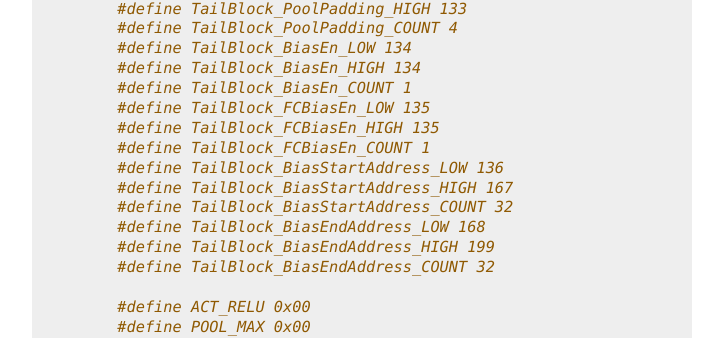
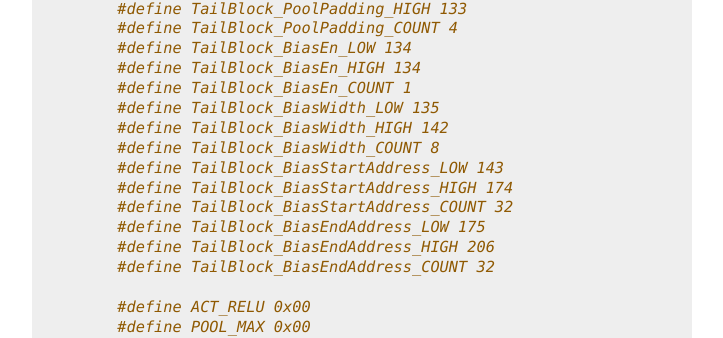
Before and after one commit to Dev-X25874/Gati, a Sphinx documentation site: the page built from docs/source/instructions/inst.rst, in a window 1280 px wide and 900 px high, scrolled down 6548 px. Shown: the part 161-499 px from the top of the window, without its empty margins (388-1111 px from the left). Built offline with Sphinx 7.4.7, drawn with Linux system fonts in a browser that asks for light colours; some of the changed text lies outside the part shown.

Commit message:
docs/instructions: add BiasWidth
Signed-off-by: Shreeyash Pandey <shreeyash335@gmail.com>

```diff
--- a/docs/source/instructions/inst.rst
+++ b/docs/source/instructions/inst.rst
@@ -127,11 +127,11 @@
 	`define TailBlock_PoolPadding_WIDTH 4
 	`define TailBlock_BiasEn 134:134
 	`define TailBlock_BiasEn_WIDTH 1
-	`define TailBlock_FCBiasEn 135:135
-	`define TailBlock_FCBiasEn_WIDTH 1
-	`define TailBlock_BiasStartAddress 167:136
+	`define TailBlock_BiasWidth 142:135
+	`define TailBlock_BiasWidth_WIDTH 8
+	`define TailBlock_BiasStartAddress 174:143
 	`define TailBlock_BiasStartAddress_WIDTH 32
-	`define TailBlock_BiasEndAddress 199:168
+	`define TailBlock_BiasEndAddress 206:175
 	`define TailBlock_BiasEndAddress_WIDTH 32
 
 	`define ACT_RELU 'h00
@@ -341,14 +341,14 @@
 	#define TailBlock_BiasEn_LOW 134
 	#define TailBlock_BiasEn_HIGH 134
 	#define TailBlock_BiasEn_COUNT 1
-	#define TailBlock_FCBiasEn_LOW 135
-	#define TailBlock_FCBiasEn_HIGH 135
-	#define TailBlock_FCBiasEn_COUNT 1
-	#define TailBlock_BiasStartAddress_LOW 136
-	#define TailBlock_BiasStartAddress_HIGH 167
+	#define TailBlock_BiasWidth_LOW 135
+	#define TailBlock_BiasWidth_HIGH 142
+	#define TailBlock_BiasWidth_COUNT 8
+	#define TailBlock_BiasStartAddress_LOW 143
+	#define TailBlock_BiasStartAddress_HIGH 174
 	#define TailBlock_BiasStartAddress_COUNT 32
-	#define TailBlock_BiasEndAddress_LOW 168
-	#define TailBlock_BiasEndAddress_HIGH 199
+	#define TailBlock_BiasEndAddress_LOW 175
+	#define TailBlock_BiasEndAddress_HIGH 206
 	#define TailBlock_BiasEndAddress_COUNT 32
 
 	#define ACT_RELU 0x00
@@ -529,8 +529,8 @@
 		tbl.order.push_back("PoolPadding");
 		tbl.tbl.insert({"BiasEn", bitset_range_get<TailBlock_BiasEn_COUNT, INST_SIZE_BITS>(inst, TailBlock_BiasEn_LOW, TailBlock_BiasEn_HIGH)});
 		tbl.order.push_back("BiasEn");
-		tbl.tbl.insert({"FCBiasEn", bitset_range_get<TailBlock_FCBiasEn_COUNT, INST_SIZE_BITS>(inst, TailBlock_FCBiasEn_LOW, TailBlock_FCBiasEn_HIGH)});
-		tbl.order.push_back("FCBiasEn");
+		tbl.tbl.insert({"BiasWidth", bitset_range_get<TailBlock_BiasWidth_COUNT, INST_SIZE_BITS>(inst, TailBlock_BiasWidth_LOW, TailBlock_BiasWidth_HIGH)});
+		tbl.order.push_back("BiasWidth");
 		tbl.tbl.insert({"BiasStartAddress", bitset_range_get<TailBlock_BiasStartAddress_COUNT, INST_SIZE_BITS>(inst, TailBlock_BiasStartAddress_LOW, TailBlock_BiasStartAddress_HIGH)});
 		tbl.order.push_back("BiasStartAddress");
 		tbl.tbl.insert({"BiasEndAddress", bitset_range_get<TailBlock_BiasEndAddress_COUNT, INST_SIZE_BITS>(inst, TailBlock_BiasEndAddress_LOW, TailBlock_BiasEndAddress_HIGH)});
--- a/docs/source/instructions/tail.txt
+++ b/docs/source/instructions/tail.txt
@@ -17,6 +17,6 @@ PoolHeight:4
 PoolStride:4
 PoolPadding:4
 BiasEn:1
-FCBiasEn:1
+BiasWidth:8
 BiasStartAddress:32
 BiasEndAddress:32
```
